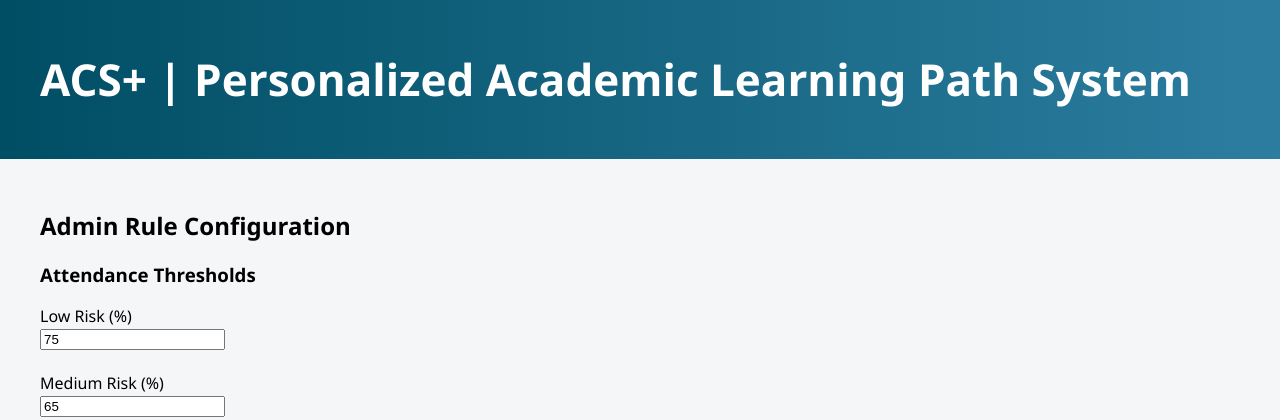
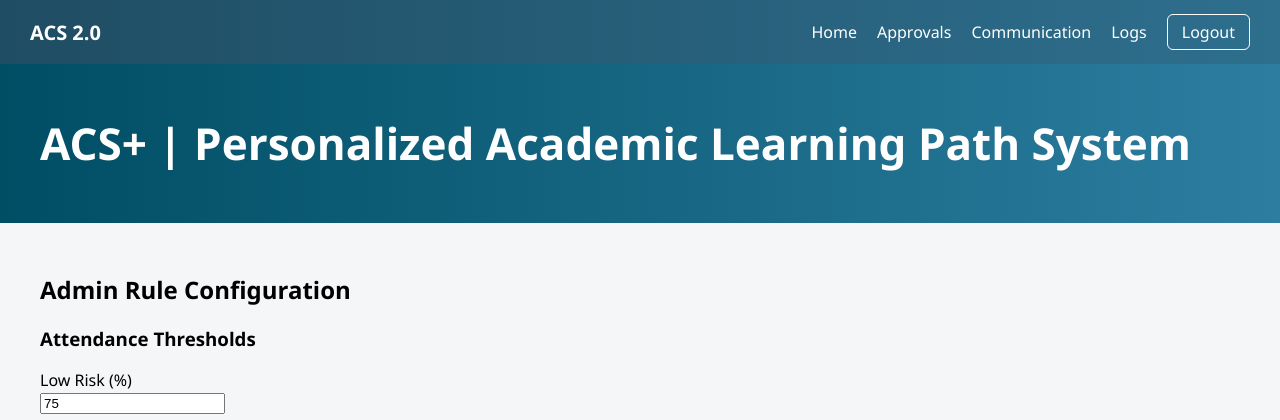
Before and after one commit to VishwaJeet-Nande/acs-personalized-learning-path, a Flask app: page /admin/rules in a window 1280 px wide. Shown: the top 420 px of the page. Run offline with Flask 3, Linux system fonts and the light colour scheme.

Commit message:
Added logout functionality with session reset

```diff
--- a/app/app.py
+++ b/app/app.py
@@ -1,5 +1,8 @@
+from flask import redirect, session
+from services.email_service import send_email
+from flask import session
 from services.message_service import generate_student_message, generate_parent_message
-from flask import Flask, render_template, request
+from flask import Flask, render_template, request, redirect, session
 import pandas as pd
 
 from services.rule_engine_service import load_rules
@@ -10,6 +13,8 @@ from flask import Response
 import csv
 
 app = Flask(__name__)
+
+app.secret_key = "acs-secret-key"
 
 @app.route("/")
 def home():
@@ -28,12 +33,10 @@ def upload():
 
     try:
         file.stream.seek(0)
-
         if file.filename.endswith(".csv"):
             df = pd.read_csv(file)
         else:
             df = pd.read_excel(file, engine="openpyxl")
-
     except Exception as e:
         print("READ ERROR:", e)
         return render_template("error.html", message="Unable to read uploaded file.")
@@ -50,30 +53,82 @@ def upload():
     for name, subject_data in student_data.items():
         risk, path = generate_learning_path(subject_data)
 
-        student_msg = generate_student_message(name, risk, path)
-        parent_msg = generate_parent_message(name, risk, path)
-
         students.append({
             "name": name,
+            "student_email": subject_data.get("student_email"),
+            "parent_email": subject_data.get("parent_email"),
             "risk": risk,
             "path": path,
-            "student_message": student_msg,
-            "parent_message": parent_msg
+            "student_message": generate_student_message(name, risk, path),
+            "parent_message": generate_parent_message(name, risk, path)
         })
 
-    stats = {
-        "total": len(students),
-        "low": sum(1 for s in students if s["risk"] == "Low"),
-        "medium": sum(1 for s in students if s["risk"] == "Medium"),
-        "high": sum(1 for s in students if s["risk"] == "High"),
-    }
-    rules = load_rules()
+    session["students"] = students
+    return redirect("/attendance/approval")
 
-    return render_template(
-        "result.html",
-        students=students,
-        rules=rules
-    )
+@app.route("/attendance/approval", methods=["GET", "POST"])
+def attendance_approval():
+    students = session.get("students", [])
+
+    if request.method == "POST":
+        approved = request.form.getlist("approve")
+        session["approved_students"] = approved
+        return redirect("/communication/preview")
+
+    return render_template("attendance_approval.html", students=students)
+
+from datetime import datetime
+
+@app.route("/communication/preview", methods=["GET", "POST"])
+def communication_preview():
+    students = session.get("students", [])
+    approved_names = session.get("approved_students", [])
+
+    approved_students = [
+        s for s in students if s["name"] in approved_names
+    ]
+
+    if request.method == "POST":
+        with open("communication_logs.csv", "a", newline="") as f:
+            writer = csv.writer(f)
+
+            for s in approved_students:
+                send_email(
+                    s["student_email"],
+                    "Academic Guidance Notification",
+                    s["student_message"]
+                )
+                send_email(
+                    s["parent_email"],
+                    "Academic Status Update",
+                    s["parent_message"]
+                )
+
+                writer.writerow([
+                    s["name"],
+                    s["student_email"],
+                    s["parent_email"],
+                    s["risk"],
+                    datetime.now().strftime("%Y-%m-%d %H:%M:%S")
+                ])
+
+        return redirect("/logs")
+
+    return render_template("communication_preview.html", students=approved_students)
+
+@app.route("/logs")
+def logs():
+    logs = []
+
+    try:
+        with open("communication_logs.csv", newline="") as f:
+            reader = csv.reader(f)
+            for row in reader:
+                logs.append(row)
+    except FileNotFoundError:
+        pass
+
+    return render_template("logs.html", logs=logs)
 
 @app.route("/export/csv")
 def export_csv():
@@ -93,6 +148,7 @@ def export_csv():
     # TEMP DEMO DATA (same structure as result page)
     # Judges care about functionality, not persistence here
     demo_students = [
+
         ("Rahul", "Medium", "Faculty mentoring and structured revision"),
         ("Amit", "Medium", "Faculty mentoring and structured revision"),
         ("Sneha", "High", "Counseling and strict academic monitoring")
@@ -105,13 +161,8 @@ def export_csv():
         for row in output:
             yield ",".join(row) + "\n"
 
-    return Response(
-        generate(),
-        mimetype="text/csv",
-        headers={
-            "Content-Disposition": "attachment; filename=learning_paths.csv"
-        }
-    )
+    session["students"] = students
+    return redirect("/attendance/approval")
 
 import json
 from pathlib import Path
@@ -146,5 +197,10 @@ def update_rules():
 
     return render_template("admin_success.html")
 
+@app.route("/logout")
+def logout():
+    session.clear()
+    return redirect("/")
+
 if __name__ == "__main__":
     app.run(debug=True)
--- a/app/templates/base.html
+++ b/app/templates/base.html
@@ -80,6 +80,39 @@ details summary {
 </head>
 <body>
 
+<nav style="
+    background: linear-gradient(90deg, #1f4d63, #2e6f8e);
+    padding: 14px 30px;
+    display: flex;
+    justify-content: space-between;
+    align-items: center;
+    color: white;
+">
+
+  <div style="font-size: 20px; font-weight: bold;">
+    ACS 2.0
+  </div>
+
+<div style="display: flex; gap: 20px; align-items: center;">
+  <a href="/" style="color:white; text-decoration:none;">Home</a>
+  <a href="/attendance/approval" style="color:white; text-decoration:none;">Approvals</a>
+  <a href="/communication/preview" style="color:white; text-decoration:none;">Communication</a>
+  <a href="/logs" style="color:white; text-decoration:none;">Logs</a>
+
+  <a href="/logout"
+     style="
+       color: white;
+       text-decoration: none;
+       padding: 6px 14px;
+       border: 1px solid white;
+       border-radius: 6px;
+     ">
+     Logout
+  </a>
+</div>
+
+</nav>
+
 <header>
     <h1>ACS+ | Personalized Academic Learning Path System</h1>
 </header>
```
